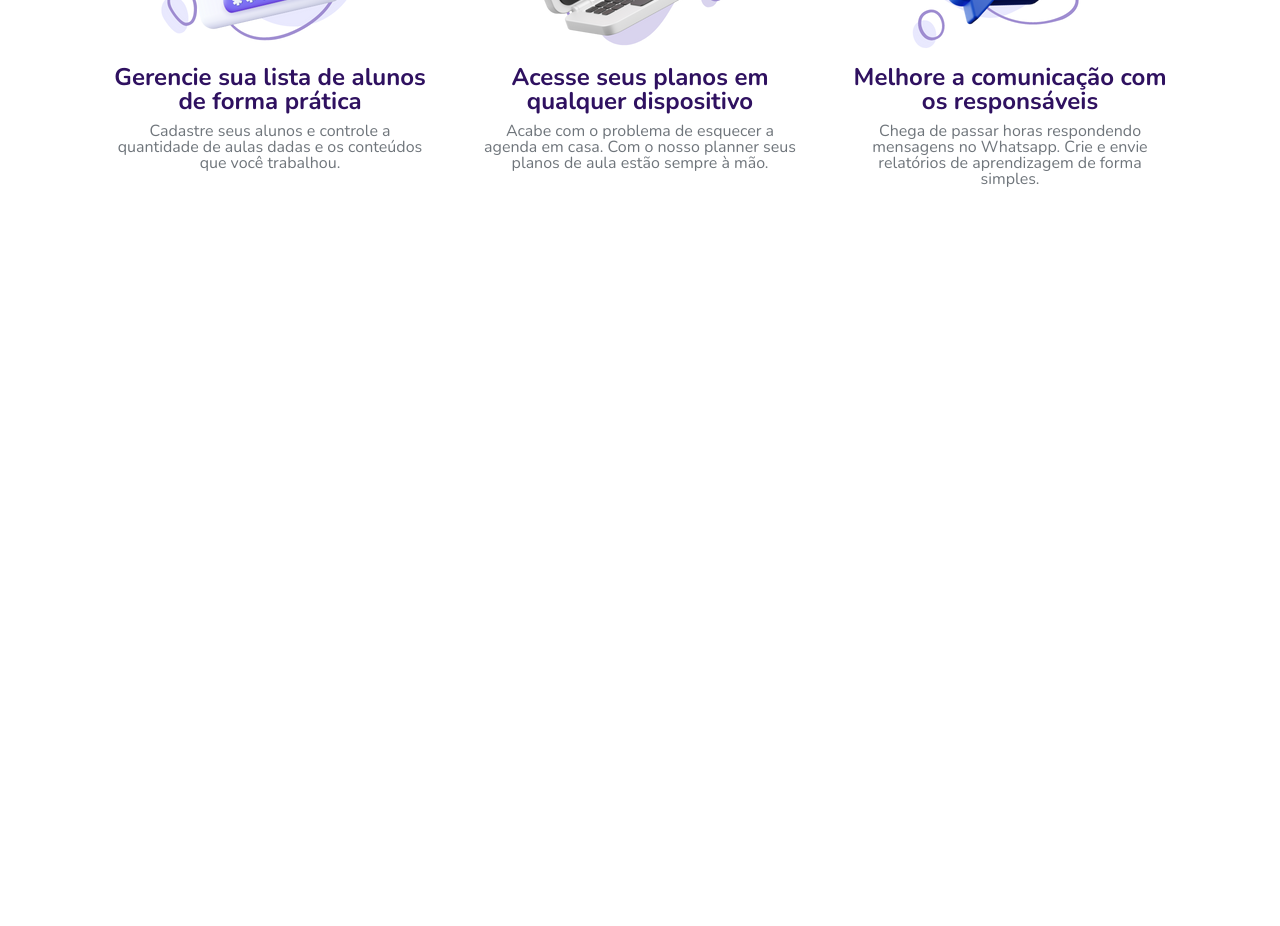
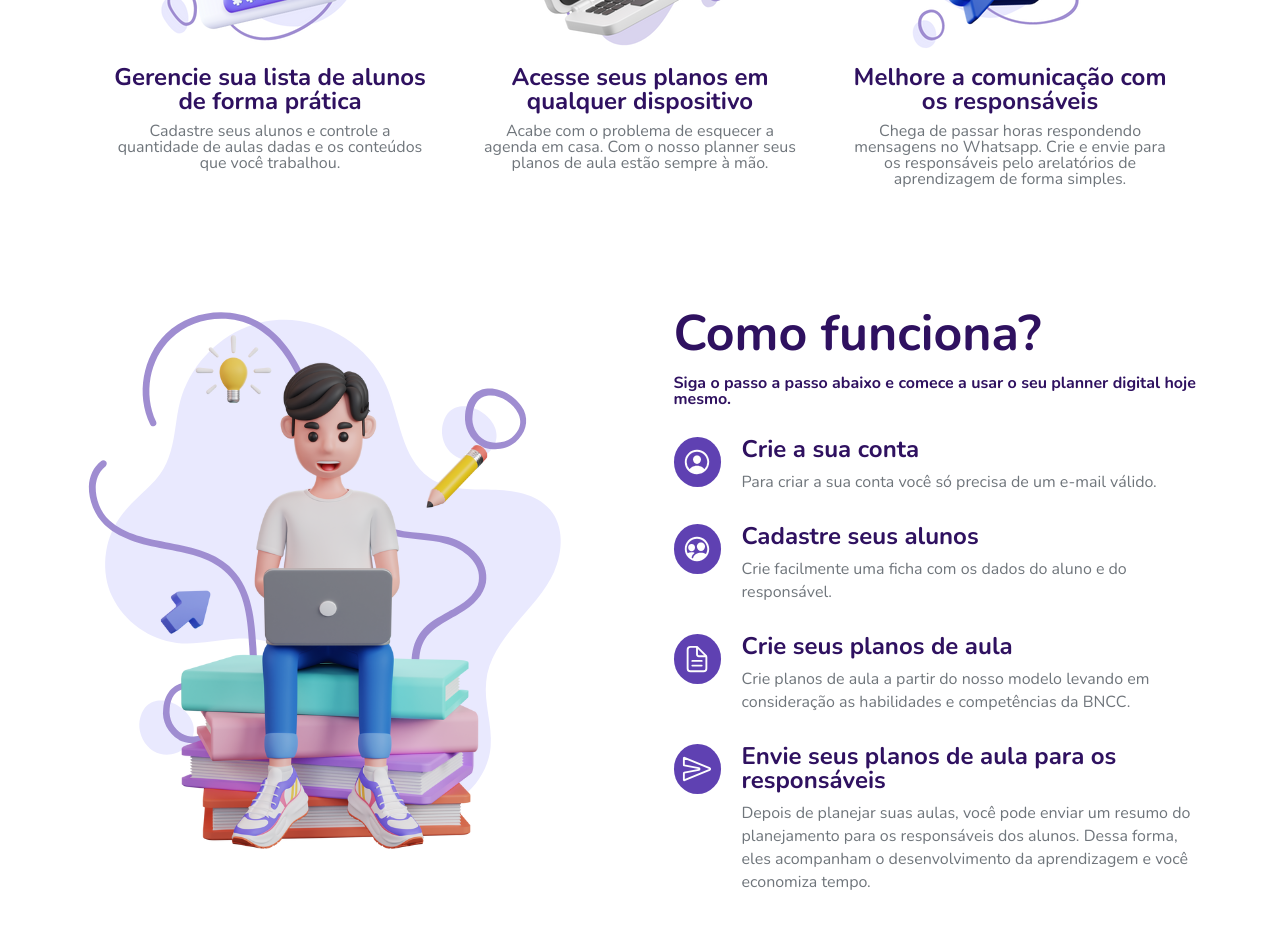
Before and after one commit to jepariz/tutorease-front, a React (Create React App) app: page / in a window 1280 px wide. Shown: the part 1080-2006 px from the top of the page. Before the commit the page ends 1342 px from the top, so only its background shows below. Built offline with nearby package versions, Linux system fonts and the light colour scheme.

Commit message:
feat: landing page how to section

```diff
--- a/public/index.html
+++ b/public/index.html
@@ -8,5 +8,6 @@
   <body>
     <noscript>You need to enable JavaScript to run this app.</noscript>
     <div id="root"></div>
+    <script src="https://unpkg.com/ionicons@latest/dist/ionicons.js"></script>
      </body>
 </html>
--- a/src/components/LandingPage/Features/index.js
+++ b/src/components/LandingPage/Features/index.js
@@ -21,16 +21,19 @@ function Features() {
           title="Gerencie sua lista de alunos de forma prática"
           description="Cadastre seus alunos e controle a quantidade de aulas dadas e os conteúdos que você trabalhou."
           image={feature1}
+          altprop="desenho de uma ficha de cadastro do aluno"
         ></Feature>
         <Feature
           title="Acesse seus planos em qualquer dispositivo"
           description="Acabe com o problema de esquecer a agenda em casa. Com o nosso planner seus planos de aula estão sempre à mão."
           image={feature2}
+          altprop="desenho de um computador e um celular"
         ></Feature>
         <Feature
           title="Melhore a comunicação com os responsáveis"
-          description="Chega de passar horas respondendo mensagens no Whatsapp. Crie e envie relatórios de aprendizagem de forma simples."
+          description="Chega de passar horas respondendo mensagens no Whatsapp. Crie e envie para os responsáveis pelo arelatórios de aprendizagem de forma simples."
           image={feature3}
+          altprop="desenho de dois balões de diálogo"
         ></Feature>
       </FeaturesDetailsContainer>
     </FeaturesContainer>
@@ -50,7 +53,7 @@ const TitleContainer = styled.div`
   margin-top: 30px;
 
   h1 {
-    font-size: 53px;
+    font-size: 50px;
     font-weight: 700;
     line-height: 63px;
     color: #2f1160;
--- a/src/components/LandingPage/Header/Content.js
+++ b/src/components/LandingPage/Header/Content.js
@@ -44,7 +44,7 @@ flex-direction: column;
 gap: 30px;
 
 h1{
-    font-size: 53px;
+    font-size: 55px;
     font-weight: 700;
     color: #2F1160;
     line-height: 63px;
--- /dev/null
+++ b/src/components/LandingPage/HowTo/index.js
@@ -0,0 +1,145 @@
+import styled from "styled-components";
+import howto from "../../../assets/images/howto.png";
+import AOS from 'aos';
+import 'aos/dist/aos.css';
+
+AOS.init();
+
+function HowTo() {
+  return (
+    <HowToContainer>
+      <img
+        src={howto}
+        data-aos="fade-up-right" data-aos-duration="2000"
+        alt="desenho de um homem usando computador sentado sobre livros gigantes"
+      ></img>
+      <HowToContent>
+        <HowToTitle>
+          <h1>Como funciona?</h1>
+          <p>
+            Siga o passo a passo abaixo e comece a usar o seu planner digital
+            hoje mesmo.
+          </p>
+        </HowToTitle>
+        <HowToDetailsContainer>
+          <HowToDetail>
+            <HowToDetailIcon>
+              <ion-icon name="person-circle-outline"></ion-icon>
+            </HowToDetailIcon>
+            <HowToDetailDescription>
+                <h2>Crie a sua conta</h2>
+                <p>Para criar a sua conta você só precisa de um e-mail válido.</p>
+            </HowToDetailDescription>
+          </HowToDetail>
+          <HowToDetail>
+            <HowToDetailIcon>
+            <ion-icon name="people-circle-outline"></ion-icon>
+            </HowToDetailIcon>
+            <HowToDetailDescription>
+                <h2>Cadastre seus alunos</h2>
+                <p>Crie facilmente uma ficha com os dados do aluno e do responsável.</p>
+            </HowToDetailDescription>
+          </HowToDetail>
+          <HowToDetail>
+            <HowToDetailIcon>
+            <ion-icon name="document-text-outline"></ion-icon>
+            </HowToDetailIcon>
+            <HowToDetailDescription>
+                <h2>Crie seus planos de aula</h2>
+                <p>Crie planos de aula a partir do nosso modelo levando em consideração as habilidades e competências da BNCC.</p>
+            </HowToDetailDescription>
+          </HowToDetail>
+          <HowToDetail>
+            <HowToDetailIcon>
+            <ion-icon name="send-outline"></ion-icon>
+            </HowToDetailIcon>
+            <HowToDetailDescription>
+                <h2>Envie seus planos de aula para os responsáveis</h2>
+                <p>Depois de planejar suas aulas, você pode enviar um resumo do planejamento para os responsáveis dos alunos. Dessa forma, eles acompanham o desenvolvimento da aprendizagem e você economiza tempo.</p>
+            </HowToDetailDescription>
+          </HowToDetail>
+        </HowToDetailsContainer>
+      </HowToContent>
+    </HowToContainer>
+  );
+}
+
+export default HowTo;
+
+const HowToContainer = styled.div`
+  width: 100%;
+  padding: 40px;
+  display: flex;
+  justify-content: center;
+  gap: 100px;
+
+  img {
+    width: 500px;
+    height: 580px;
+  }
+`;
+const HowToContent = styled.div`
+  width: 533px;
+  display: flex;
+  flex-direction: column;
+  gap: 30px;
+`;
+const HowToTitle = styled.div`
+  width: 100%;
+
+  h1 {
+    font-size: 50px;
+    font-weight: 700;
+    line-height: 63px;
+    color: #2f1160;
+  }
+
+  p {
+    font-size: 16px;
+    font-weight: 700;
+    color: #2f1160;
+    margin-top: 10px;
+  }
+`;
+const HowToDetailsContainer = styled.div`
+  width: 100%;
+  display: flex;
+  flex-direction: column;
+  gap: 30px;
+`;
+const HowToDetail = styled.div`
+  width: 100%;
+  display: flex;
+  gap: 20px;
+`;
+const HowToDetailIcon = styled.div`
+  width: 55px;
+  height: 50px;
+  border-radius: 50%;
+  background-color: #5f41b2;
+  display: flex;
+  justify-content: center;
+  align-items: center;
+
+  ion-icon {
+    color: #fefefe;
+    font-size: 30px;
+  }
+`;
+
+const HowToDetailDescription = styled.div`
+width: 100%;
+
+h2{
+    font-size: 24px;
+    font-weight: 700;
+    color: #2F1160;
+}
+
+p{
+    font-size: 16px;
+    color: #6F757B;
+    margin-top: 10px;
+    line-height: 23px;
+}
+`
--- a/src/components/generics/index.js
+++ b/src/components/generics/index.js
@@ -1,8 +1,8 @@
 import styled from "styled-components"
 import 'animate.css';
 import AOS from 'aos';
-import 'aos/dist/aos.css'; // You can also use <link> for styles
-// ..
+import 'aos/dist/aos.css';
+
 AOS.init();
 
 export function Button({text, colors}) {
@@ -12,10 +12,10 @@ export function Button({text, colors}) {
 }
 
 
-export function Feature({title, description, image}) {
+export function Feature({title, description, image, altprop}) {
   return (
     <StyledFeature>
-        <img src={image} data-aos="zoom-in-up" data-aos-duration="1500"></img>
+        <img src={image} data-aos="zoom-in-up" data-aos-duration="1000" alt="ilustra"></img>
         <h2>{title}</h2>
         <p>{description}</p>
     </StyledFeature>
--- a/src/pages/LandingPage/index.js
+++ b/src/pages/LandingPage/index.js
@@ -1,12 +1,14 @@
 import React from 'react'
 import Features from '../../components/LandingPage/Features'
 import Header from '../../components/LandingPage/Header/Header'
+import HowTo from '../../components/LandingPage/HowTo'
 
 function LandindPage() {
   return (
     <>
     <Header></Header>
     <Features></Features>
+    <HowTo></HowTo>
     </>
   )
 }
```
Also changed, not shown: src/assets/images/howto.png (added).
